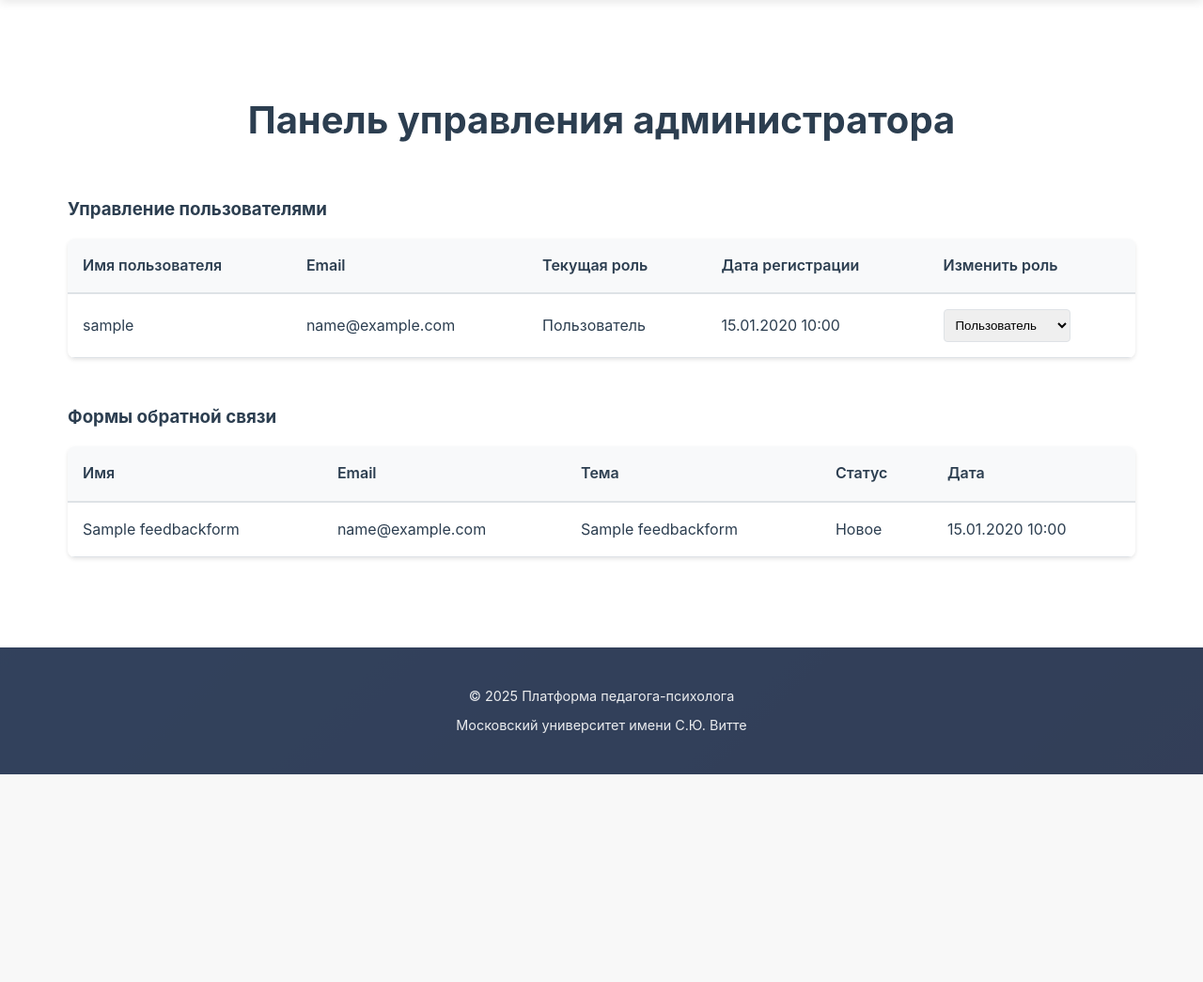
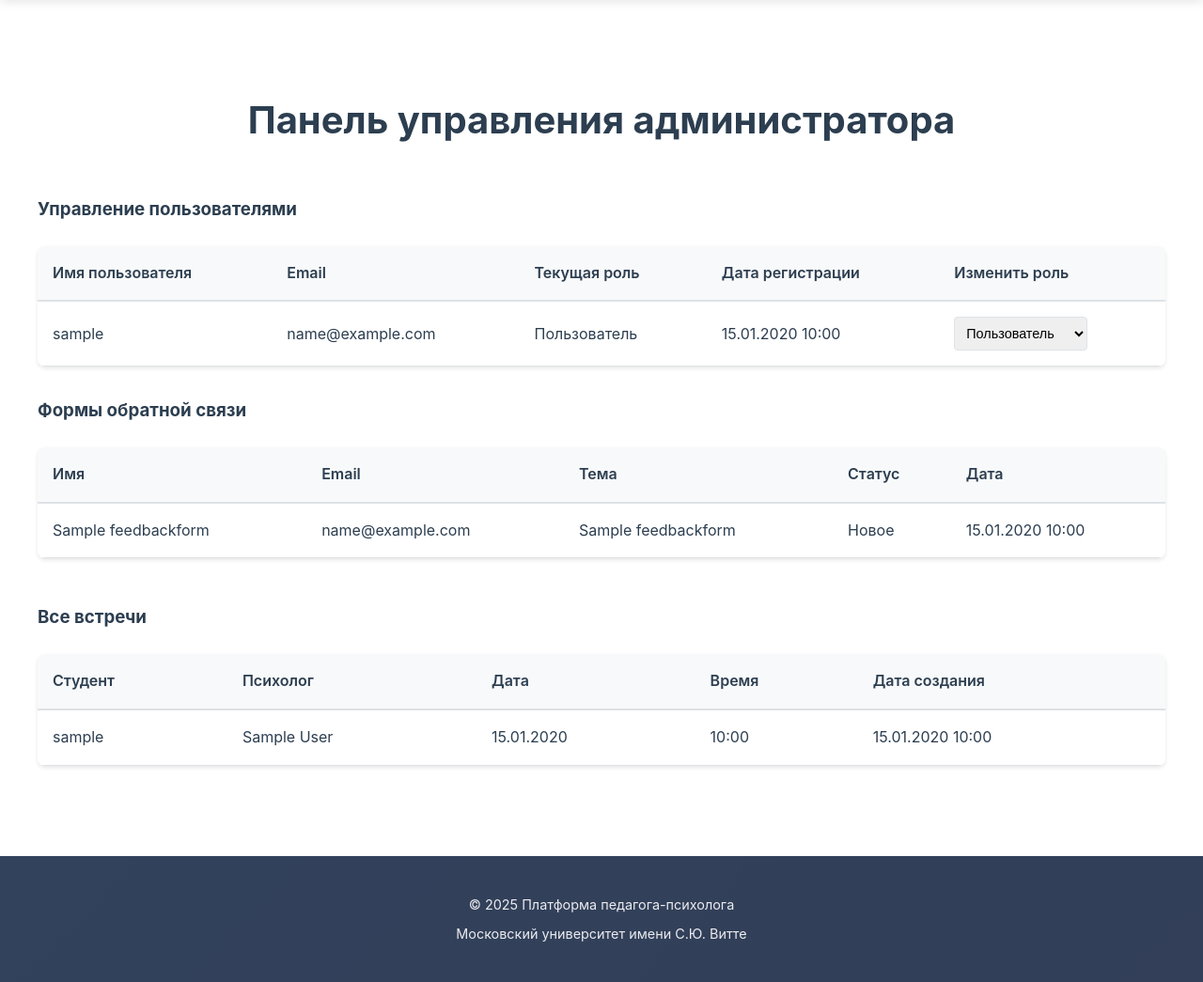
Before and after one commit to psixolog44/psixolog-cabinet, a Django app: page /dashboard/admin/ in a window 1280 px wide. Shown: the part 109-1154 px from the top of the page at 94% size. Before the commit the page ends 933 px from the top, so only its background shows below. Run offline with Django 5.2, Linux system fonts and the light colour scheme; a user stored in the database is signed in; tables that the repository leaves empty hold one stand-in row (values such as "Sample post").

Commit message:
Added admin views for browsing meetings

```diff
--- a/app/views.py
+++ b/app/views.py
@@ -217,6 +217,7 @@ def dashboard_admin(request):
 
     users = User.objects.all().order_by("-created_at")
     feedback_forms = FeedbackForm.objects.all().order_by("-created_at")
+    meetings = Meeting.objects.all().order_by("date", "time")
 
     return render(
         request,
@@ -224,6 +225,7 @@ def dashboard_admin(request):
         {
             "users": users,
             "feedback_forms": feedback_forms,
+            "meetings": meetings,
         },
     )
 
--- a/static/css/style.css
+++ b/static/css/style.css
@@ -1684,3 +1684,21 @@ textarea.form-control {
     font-size: 1.2rem;
     z-index: 0;
 }
+
+.role-change-form {
+    display: inline;
+}
+
+.role-select {
+    padding: 0.5rem;
+    border: 1px solid #dee2e6;
+    border-radius: 4px;
+    font-size: 0.9rem;
+    cursor: pointer;
+}
+
+.empty-table-cell {
+    padding: 1rem;
+    text-align: center;
+    color: #6c757d;
+}
--- a/templates/dashboard_admin.html
+++ b/templates/dashboard_admin.html
@@ -3,34 +3,34 @@
 {% block title %}Панель управления администратора - Платформа психолога{% endblock %}
 
 {% block content %}
-<section class="feedback-form-section" style="background-color: #ffffff;">
-    <div class="section-content" style="background-color: #ffffff; padding: 2rem;">
+<section class="feedback-form-section application-detail-section">
+    <div class="section-content application-detail-content">
         <h2>Панель управления администратора</h2>
 
-        <h3 style="margin-top: 2rem; margin-bottom: 1rem;">Управление пользователями</h3>
-        <table style="width: 100%; border-collapse: collapse; margin-top: 1rem; background-color: #ffffff; box-shadow: 0 2px 4px rgba(0,0,0,0.1); border-radius: 8px; overflow: hidden;">
+        <h3 class="dashboard-section-title">Управление пользователями</h3>
+        <table class="dashboard-table">
             <thead>
-                <tr style="background-color: #f8f9fa; border-bottom: 2px solid #dee2e6;">
-                    <th style="padding: 1rem; text-align: left; font-weight: 600;">Имя пользователя</th>
-                    <th style="padding: 1rem; text-align: left; font-weight: 600;">Email</th>
-                    <th style="padding: 1rem; text-align: left; font-weight: 600;">Текущая роль</th>
-                    <th style="padding: 1rem; text-align: left; font-weight: 600;">Дата регистрации</th>
-                    <th style="padding: 1rem; text-align: left; font-weight: 600;">Изменить роль</th>
+                <tr>
+                    <th>Имя пользователя</th>
+                    <th>Email</th>
+                    <th>Текущая роль</th>
+                    <th>Дата регистрации</th>
+                    <th>Изменить роль</th>
                 </tr>
             </thead>
             <tbody>
                 {% for user_item in users %}
-                    <tr style="border-bottom: 1px solid #dee2e6; background-color: #ffffff;">
-                        <td style="padding: 1rem;">{{ user_item.username }}</td>
-                        <td style="padding: 1rem;">{{ user_item.email }}</td>
-                        <td style="padding: 1rem;">{{ user_item.get_role_display }}</td>
-                        <td style="padding: 1rem;">{{ user_item.created_at|date:"d.m.Y H:i" }}</td>
-                        <td style="padding: 1rem;">
-                            <form method="post" style="display: inline;">
+                    <tr>
+                        <td>{{ user_item.username }}</td>
+                        <td>{{ user_item.email }}</td>
+                        <td>{{ user_item.get_role_display }}</td>
+                        <td>{{ user_item.created_at|date:"d.m.Y H:i" }}</td>
+                        <td>
+                            <form method="post" class="role-change-form">
                                 {% csrf_token %}
                                 <input type="hidden" name="user_id" value="{{ user_item.id }}">
                                 <input type="hidden" name="change_role" value="1">
-                                <select name="role" onchange="this.form.submit()" style="padding: 0.5rem; border: 1px solid #dee2e6; border-radius: 4px;">
+                                <select name="role" onchange="this.form.submit()" class="role-select">
                                     <option value="user" {% if user_item.role == "user" %}selected{% endif %}>Пользователь</option>
                                     <option value="psychologist" {% if user_item.role == "psychologist" %}selected{% endif %}>Психолог</option>
                                     <option value="admin" {% if user_item.role == "admin" %}selected{% endif %}>Администратор</option>
@@ -42,37 +42,73 @@
             </tbody>
         </table>
 
-        <h3 style="margin-top: 3rem; margin-bottom: 1rem;">Формы обратной связи</h3>
-        <table style="width: 100%; border-collapse: collapse; margin-top: 1rem; background-color: #ffffff; box-shadow: 0 2px 4px rgba(0,0,0,0.1); border-radius: 8px; overflow: hidden;">
+        <h3 class="dashboard-section-title">Формы обратной связи</h3>
+        <table class="dashboard-table">
             <thead>
-                <tr style="background-color: #f8f9fa; border-bottom: 2px solid #dee2e6;">
-                    <th style="padding: 1rem; text-align: left; font-weight: 600;">Имя</th>
-                    <th style="padding: 1rem; text-align: left; font-weight: 600;">Email</th>
-                    <th style="padding: 1rem; text-align: left; font-weight: 600;">Тема</th>
-                    <th style="padding: 1rem; text-align: left; font-weight: 600;">Статус</th>
-                    <th style="padding: 1rem; text-align: left; font-weight: 600;">Дата</th>
+                <tr>
+                    <th>Имя</th>
+                    <th>Email</th>
+                    <th>Тема</th>
+                    <th>Статус</th>
+                    <th>Дата</th>
                 </tr>
             </thead>
             <tbody>
                 {% for feedback in feedback_forms %}
-                    <tr style="border-bottom: 1px solid #dee2e6; background-color: #ffffff;">
-                        <td style="padding: 1rem;">{{ feedback.name }}</td>
-                        <td style="padding: 1rem;">{{ feedback.email }}</td>
-                        <td style="padding: 1rem;">{{ feedback.subject }}</td>
-                        <td style="padding: 1rem;">
+                    <tr>
+                        <td>{{ feedback.name }}</td>
+                        <td>{{ feedback.email }}</td>
+                        <td>{{ feedback.subject }}</td>
+                        <td>
                             <span class="application-status status-{{ feedback.status }}">
                                 {{ feedback.get_status_display }}
                             </span>
                         </td>
-                        <td style="padding: 1rem;">{{ feedback.created_at|date:"d.m.Y H:i" }}</td>
+                        <td>{{ feedback.created_at|date:"d.m.Y H:i" }}</td>
                     </tr>
                 {% empty %}
                     <tr>
-                        <td colspan="5" style="padding: 1rem; text-align: center;">Нет форм обратной связи</td>
+                        <td colspan="5" class="empty-table-cell">Нет форм обратной связи</td>
                     </tr>
                 {% endfor %}
             </tbody>
         </table>
+
+        <div class="meetings-section">
+            <h3>Все встречи</h3>
+            {% if meetings %}
+                <table class="dashboard-table">
+                    <thead>
+                        <tr>
+                            <th>Студент</th>
+                            <th>Психолог</th>
+                            <th>Дата</th>
+                            <th>Время</th>
+                            <th>Дата создания</th>
+                        </tr>
+                    </thead>
+                    <tbody>
+                        {% for meeting in meetings %}
+                            <tr>
+                                <td>{{ meeting.student.username }}</td>
+                                <td>
+                                    {% if meeting.psychologist.first_name or meeting.psychologist.last_name %}
+                                        {{ meeting.psychologist.first_name }} {{ meeting.psychologist.last_name }}
+                                    {% else %}
+                                        {{ meeting.psychologist.username }}
+                                    {% endif %}
+                                </td>
+                                <td>{{ meeting.date|date:"d.m.Y" }}</td>
+                                <td>{{ meeting.time|date:"H:i" }}</td>
+                                <td>{{ meeting.created_at|date:"d.m.Y H:i" }}</td>
+                            </tr>
+                        {% endfor %}
+                    </tbody>
+                </table>
+            {% else %}
+                <p class="no-meetings">Нет назначенных встреч.</p>
+            {% endif %}
+        </div>
     </div>
 </section>
 {% endblock %}
```
